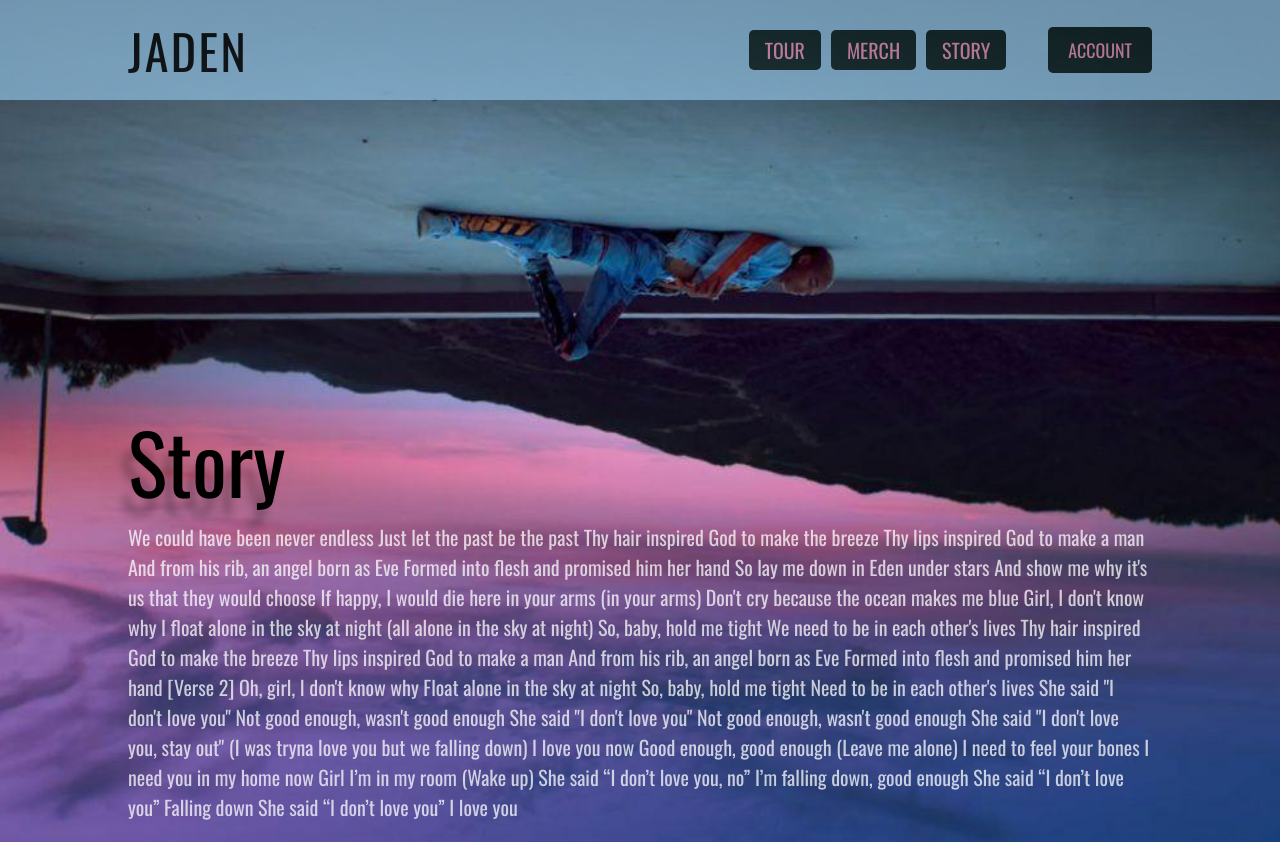
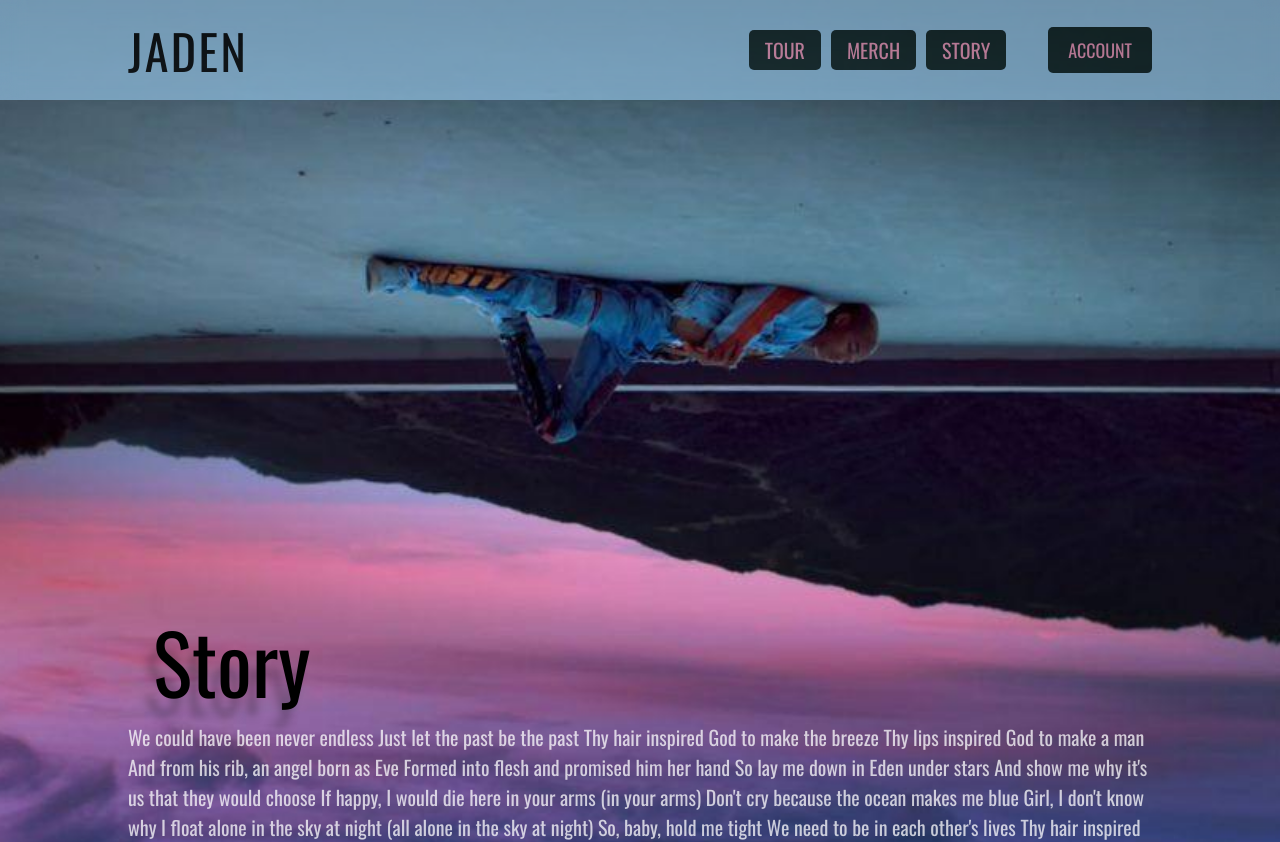
Before and after one commit to R3marks/Jaden-Training, a React (Create React App) app in the folder jaden-website/: page /story in a window 1280 px wide. Shown: the top 842 px of the page. Built offline with nearby package versions, Linux system fonts and the light colour scheme.

Commit message:
18-12-2020 finished story page optimised for desktop

```diff
--- a/jaden-website/src/components/Chapter.css
+++ b/jaden-website/src/components/Chapter.css
@@ -18,9 +18,10 @@
 }
 
 .story-header {
-    margin-top: 400px;
+    margin-top: 600px;
     margin-bottom: -400px;
     padding-bottom: 100px;
+    margin-left: 25px;
     display: flex;
     align-self: flex-start;
     font-size: 82px;
--- a/jaden-website/src/components/Chapter.js
+++ b/jaden-website/src/components/Chapter.js
@@ -28,7 +28,7 @@ function Chapter() {
                     Thy lips inspired God to make a man
                     And from his rib, an angel born as Eve
                     Formed into flesh and promised him her hand
-                    [Verse 2]
+
                     Oh, girl, I don't know why
                     Float alone in the sky at night
                     So, baby, hold me tight
--- a/jaden-website/src/components/Video.css
+++ b/jaden-website/src/components/Video.css
@@ -8,6 +8,7 @@
     align-items: center;
     /* box-shadow: inset 0 0 0 1000px rgba(0, 0, 0, 0.2); */
     object-fit: contain;
+    margin-top: -100px;
 }
 
 .home-wrapper {
@@ -18,7 +19,7 @@
 .title-release {
     display: flex;
     align-self: flex-start;
-    margin: 100px 0px 50px 30px;
+    margin: 150px 0px 50px 30px;
     font-size: 82px;
     font-weight: normal;
     text-shadow: -9px 18px 9px rgba(0, 0, 0, 0.25);
--- a/jaden-website/src/components/pages/Home.js
+++ b/jaden-website/src/components/pages/Home.js
@@ -1,15 +1,13 @@
 import React from 'react';
 import '../../App.css';
 import Video from '../Video';
-import HeroSection from '../HeroSection';
-import Cards from '../Cards';
+import Navbar from '../Navbar'
 
 function Home () {
     return (
         <>
+            <Navbar />
             <Video />
-            {/* <HeroSection /> */}
-            {/* <Cards /> */}
         </>
     )
 }
```
Also changed, not shown: 1 other file (tests, documents, lock files or other folders).
